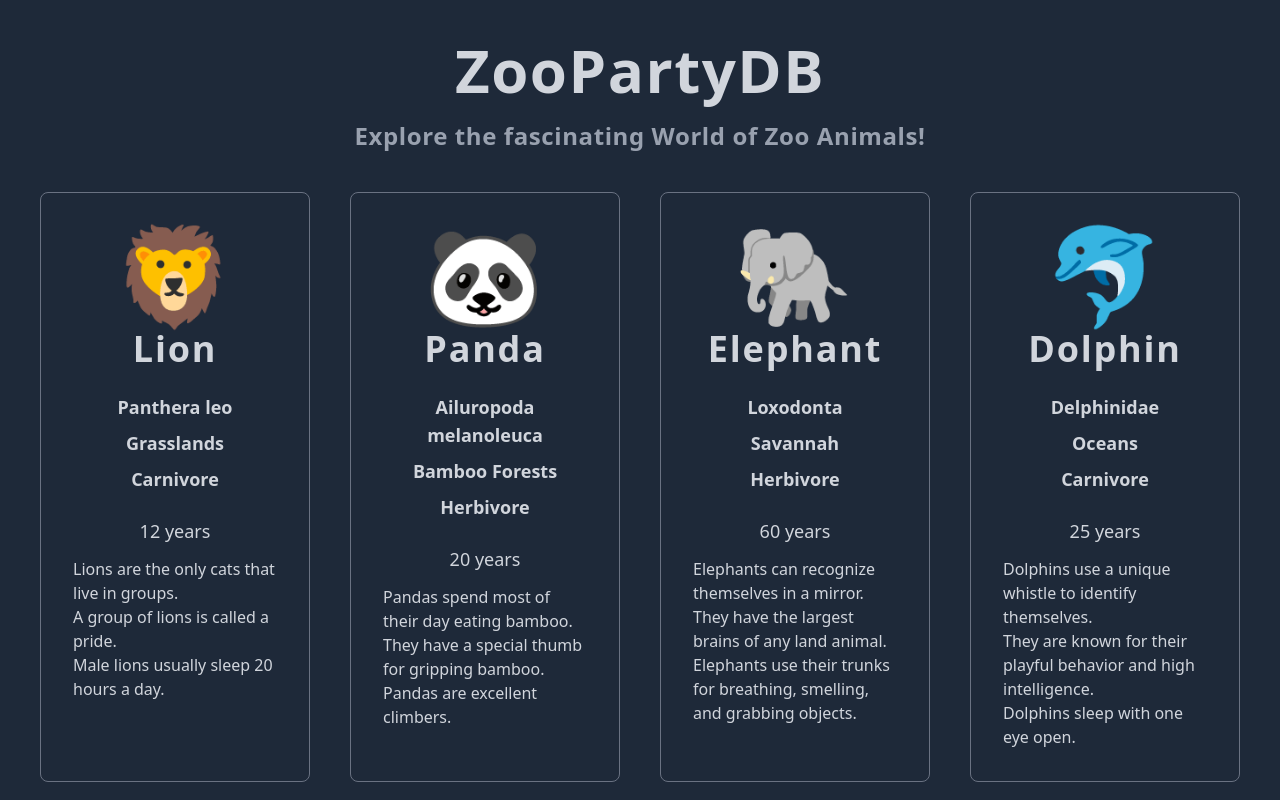
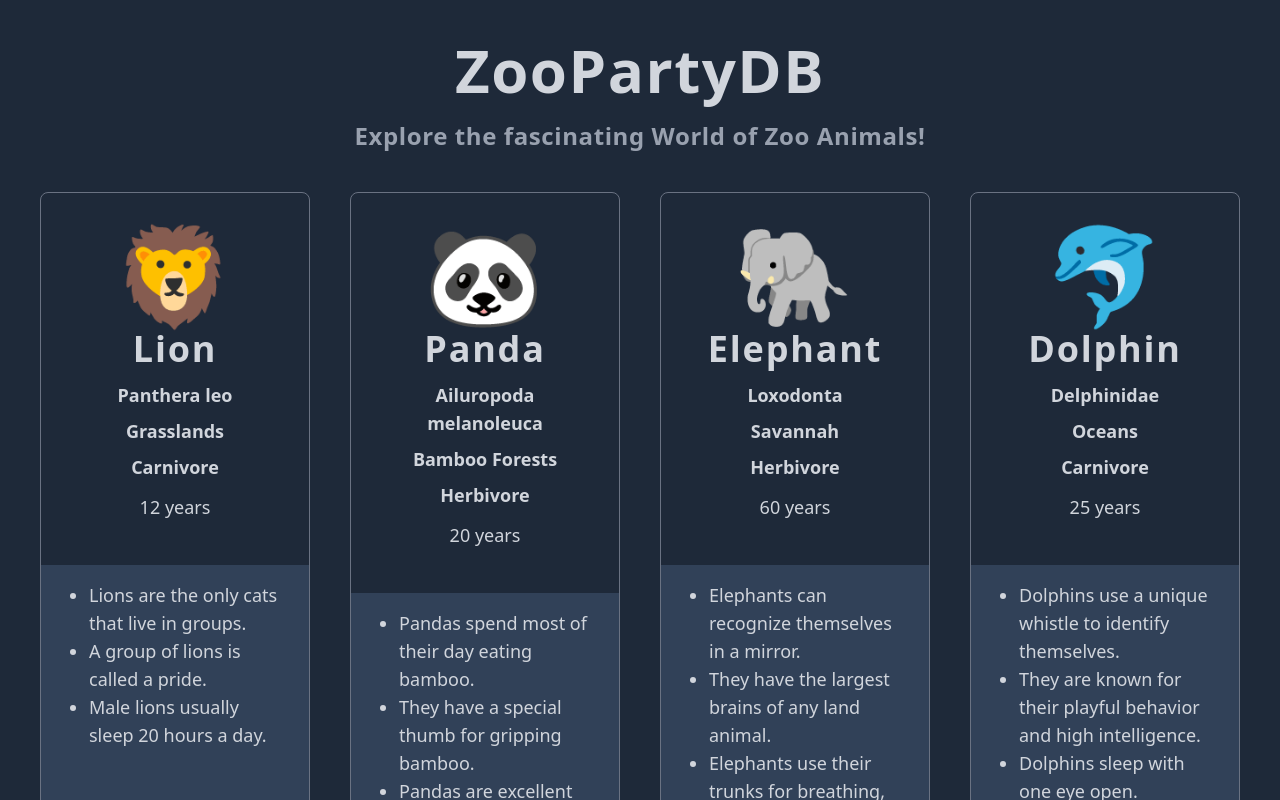
Before and after one commit to jutuli/ZooAnimalsDB, a React (Vite) app: page / in a window 1280 px wide. Shown: the top 800 px of the page. Built offline with nearby package versions, Linux system fonts and the light colour scheme.

Commit message:
Add Styling to AnimalCard + AnimalFunFactsList

```diff
--- a/src/components/AnimalCard.tsx
+++ b/src/components/AnimalCard.tsx
@@ -11,7 +11,8 @@ function AnimalCard({
   funFacts,
 }: Animal) {
   return (
-    <article className="flex flex-col items-center gap-3 rounded-lg border border-gray-500 p-8 text-gray-300">
+    <article className="flex flex-col items-center gap-3 rounded-lg border border-gray-500 text-gray-300">
+      <div className="flex h-full flex-col items-center p-8">
         <h3 className="text-center text-4xl font-bold tracking-wider">
           <span className="mb-2 block text-8xl">{emoji}</span>
           {name}
@@ -22,6 +23,7 @@ function AnimalCard({
           <li>{diet}</li>
         </ul>
         <p className="text-lg">{lifespan} years</p>
+      </div>
       <AnimalFunFactsList funFacts={funFacts} />
     </article>
   );
--- a/src/components/AnimalFunFactsList.tsx
+++ b/src/components/AnimalFunFactsList.tsx
@@ -4,9 +4,11 @@ type FunFactsProps = {
 
 function AnimalFunFactsList({ funFacts }: FunFactsProps) {
   return (
-    <ul>
+    <ul className="h-full bg-slate-700 py-4 pr-6 pl-12">
       {funFacts.map((fact, i) => (
-        <li key={i}>{fact}</li>
+        <li className="list-disc text-lg" key={i}>
+          {fact}
+        </li>
       ))}
     </ul>
   );
```
Lines whose indentation alone changed are shown as unchanged.
